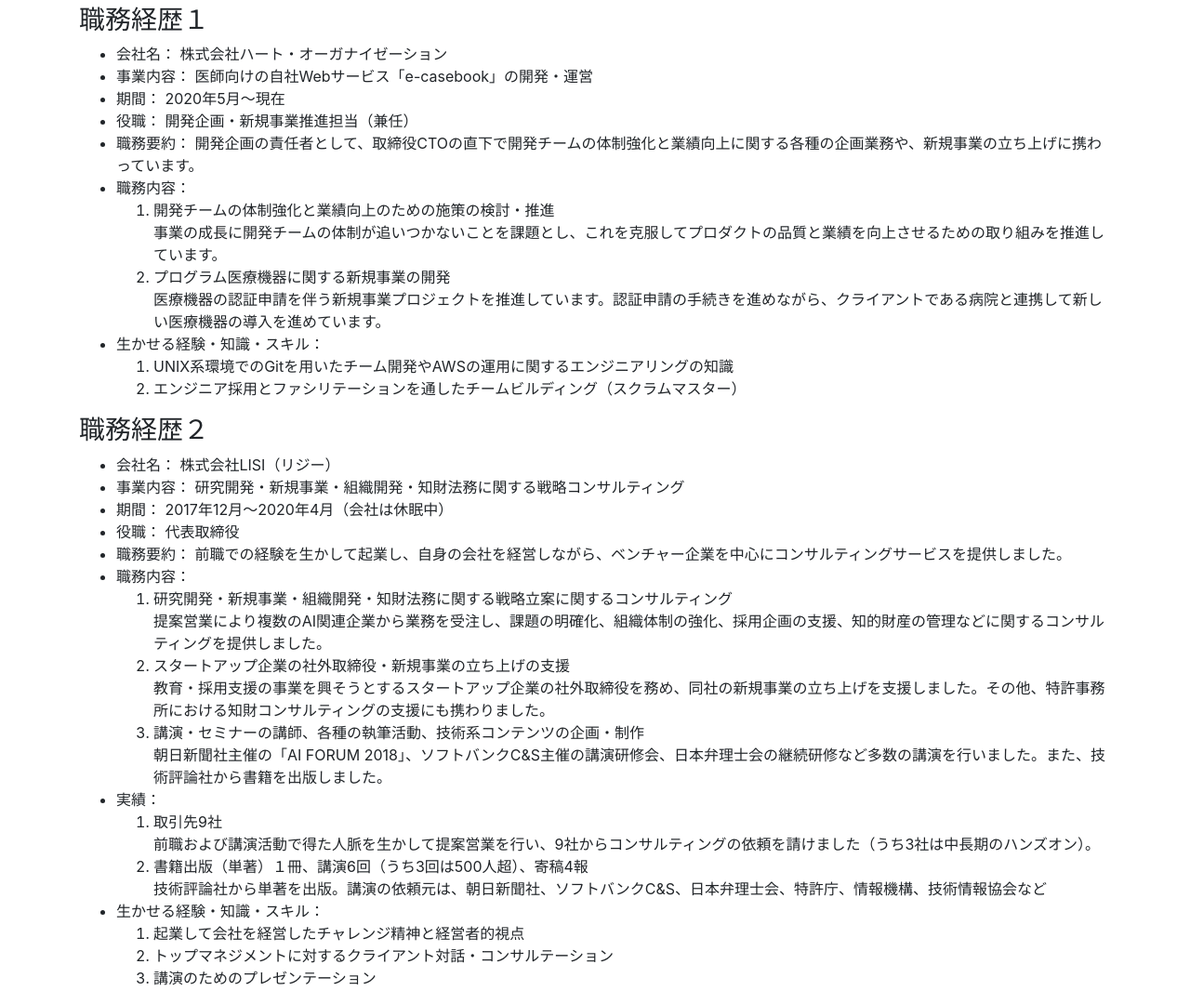
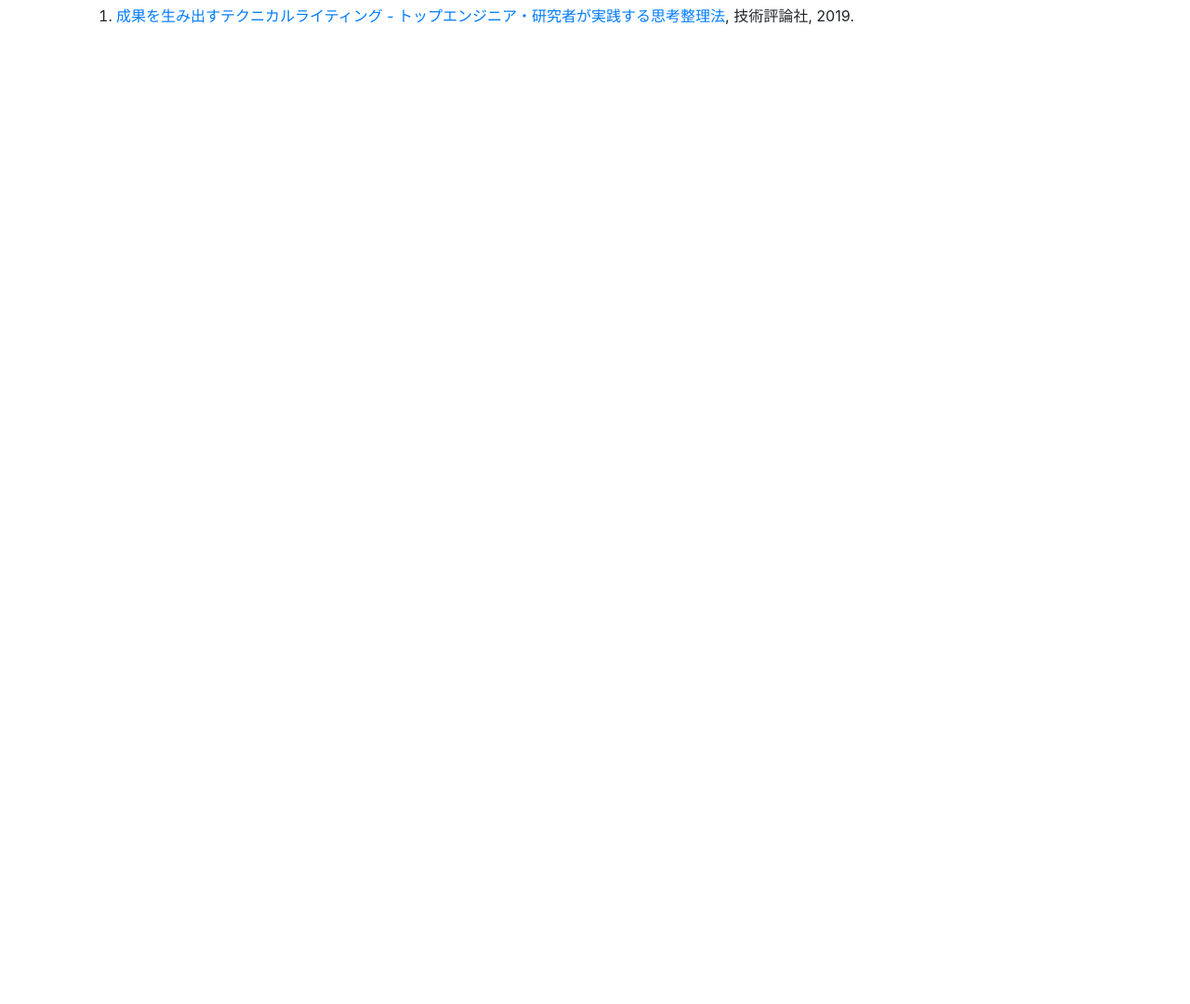
Before and after one commit to hajime-f/portfolio-site, a plain HTML site: page index.html in a window 1280 px wide. Shown: the part 536-1616 px from the top of the page at 93% size. After the commit the page ends 800 px from the top, so only its background shows below. Drawn offline with nearby package versions, Linux system fonts and the light colour scheme.

Commit message:
簡単な略歴のみにした

```diff
--- a/index.html
+++ b/index.html
@@ -23,62 +23,10 @@
         <li>この経験を生かして会社を立ち上げ、現在は前職の経験を生かしたコンサルティングサービスを複数の企業に提供。これと並行して、講演・セミナーの講師や各種の執筆活動も行う（再就職により会社自体は休眠中）。</li>
         <li>現在は、大阪の医療系 IT 企業で開発企画・新規事業開発に従事。エンジニア組織の体制強化、チーム開発におけるファシリテーション、エンジニア採用、開発部門と他部門との調整など、CTO 直下でエンジニアリングの専門知識を要する課題解決に取り組んでいる。</li>
       </ol>
-
-      <h2>経歴詳細</h2>
-      <h3>職務経歴１</h3>
-      <ul>
-        <li>会社名： 株式会社ハート・オーガナイゼーション</li>
-        <li>事業内容： 医師向けの自社Webサービス「e-casebook」の開発・運営</li>
-        <li>期間： 2020年5月～現在</li>
-        <li>役職： 開発企画・新規事業推進担当（兼任）</li>
-        <li>職務要約： 開発企画の責任者として、取締役CTOの直下で開発チームの体制強化と業績向上に関する各種の企画業務や、新規事業の立ち上げに携わっています。</li>
-        <li>職務内容：</li>
-        <ol>
-          <li>開発チームの体制強化と業績向上のための施策の検討・推進</li>
-          事業の成長に開発チームの体制が追いつかないことを課題とし、これを克服してプロダクトの品質と業績を向上させるための取り組みを推進しています。
-          <li>プログラム医療機器に関する新規事業の開発</li>
-          医療機器の認証申請を伴う新規事業プロジェクトを推進しています。認証申請の手続きを進めながら、クライアントである病院と連携して新しい医療機器の導入を進めています。
-        </ol>
-        <li>生かせる経験・知識・スキル：</li>
-        <ol>
-          <li>UNIX系環境でのGitを用いたチーム開発やAWSの運用に関するエンジニアリングの知識</li>
-          <li>エンジニア採用とファシリテーションを通したチームビルディング（スクラムマスター）</li>
-        </ol>
-      </ul>
-
-      <h3>職務経歴２</h3>
-      <ul>
-        <li>会社名： 株式会社LISI（リジー）</li>
-        <li>事業内容： 研究開発・新規事業・組織開発・知財法務に関する戦略コンサルティング</li>
-        <li>期間： 2017年12月～2020年4月（会社は休眠中）</li>
-        <li>役職： 代表取締役</li>
-        <li>職務要約： 前職での経験を生かして起業し、自身の会社を経営しながら、ベンチャー企業を中心にコンサルティングサービスを提供しました。</li>
-        <li>職務内容：</li>
-        <ol>
-          <li>研究開発・新規事業・組織開発・知財法務に関する戦略立案に関するコンサルティング</li>
-          提案営業により複数のAI関連企業から業務を受注し、課題の明確化、組織体制の強化、採用企画の支援、知的財産の管理などに関するコンサルティングを提供しました。
-          <li>スタートアップ企業の社外取締役・新規事業の立ち上げの支援</li>
-          教育・採用支援の事業を興そうとするスタートアップ企業の社外取締役を務め、同社の新規事業の立ち上げを支援しました。その他、特許事務所における知財コンサルティングの支援にも携わりました。
-          <li>講演・セミナーの講師、各種の執筆活動、技術系コンテンツの企画・制作</li>
-          朝日新聞社主催の「AI FORUM 2018」、ソフトバンクC&S主催の講演研修会、日本弁理士会の継続研修など多数の講演を行いました。また、技術評論社から書籍を出版しました。
-        </ol>
-        <li>実績：
-          <ol>
-            <li>取引先9社</li>
-            前職および講演活動で得た人脈を生かして提案営業を行い、9社からコンサルティングの依頼を請けました（うち3社は中長期のハンズオン）。
-            <li>書籍出版（単著）１冊、講演6回（うち3回は500人超）、寄稿4報</li>
-            技術評論社から単著を出版。講演の依頼元は、朝日新聞社、ソフトバンクC&S、日本弁理士会、特許庁、情報機構、技術情報協会など
-          </ol>
-        <li>生かせる経験・知識・スキル：</li>
-        <ol>
-          <li>起業して会社を経営したチャレンジ精神と経営者的視点</li>
-          <li>トップマネジメントに対するクライアント対話・コンサルテーション</li>
-          <li>講演のためのプレゼンテーション</li>
-        </ol>
-      </ul>
-
-
-
+      <h2>出版</h2>
+      <ol>
+        <li><a href="https://www.amazon.co.jp/dp/B07NP49KBT/">成果を生み出すテクニカルライティング - トップエンジニア・研究者が実践する思考整理法</a>, 技術評論社, 2019.</li>
+      </ol>
     </div>
 
 
```
